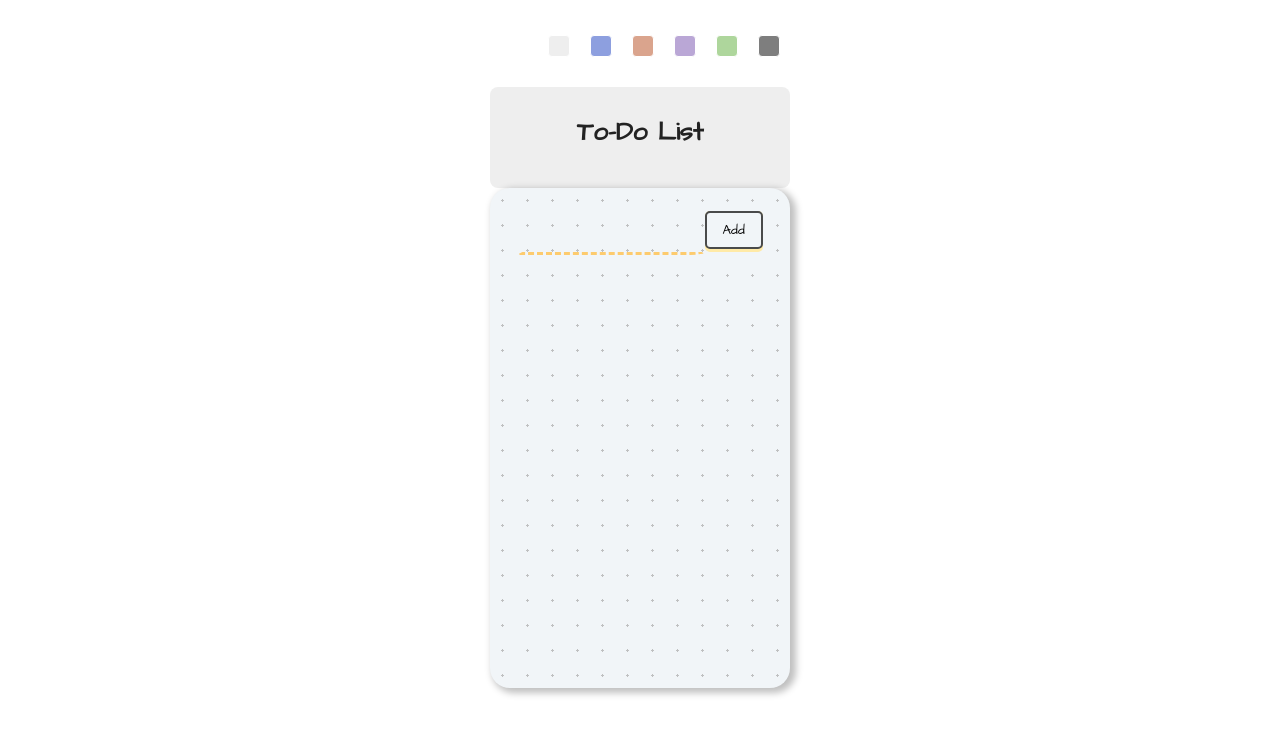
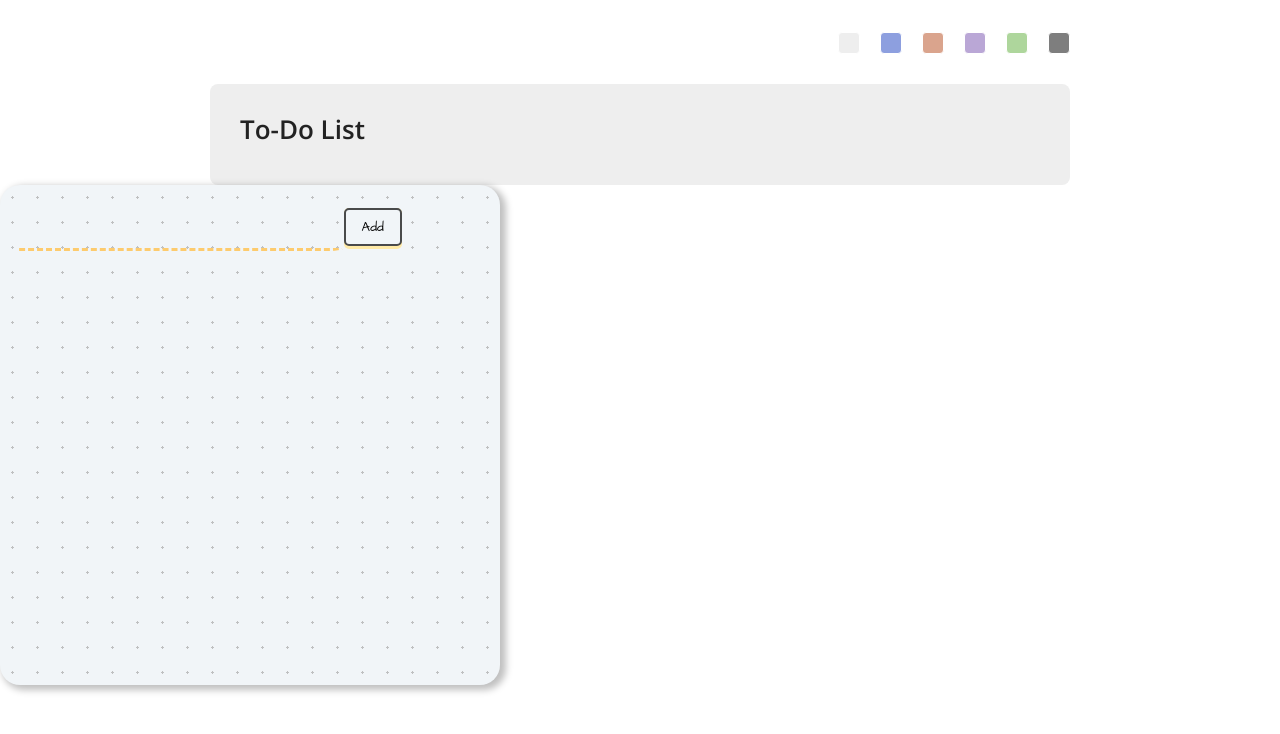
Before and after one commit to dynami07/dynami, a React (Create React App) app: page / in a window 1280 px wide. Shown: the top 734 px of the page. Built offline with nearby package versions, Linux system fonts and the light colour scheme.

Commit message:
Update styles.css

```diff
--- a/public/styles.css
+++ b/public/styles.css
@@ -6,17 +6,11 @@
 }
 
 body {
-  background-color: #ffeaa7;
-  min-height: 70vh;
-  padding: 1rem;
-  box-sizing: border-box;
-  display: flex;
-  justify-content: center;
-  align-items: center;
-  color: hsl(198, 1%, 29%);
-  font-family: "Architects Daughter", cursive;
-  text-align: center;
-  font-size: 130%;
+  margin: 0;
+	padding: 0;
+	font-family: 'Open Sans', sans-serif;
+	font-size: 16px;
+	line-height: 1.6;
 }
 
 .container {
```
